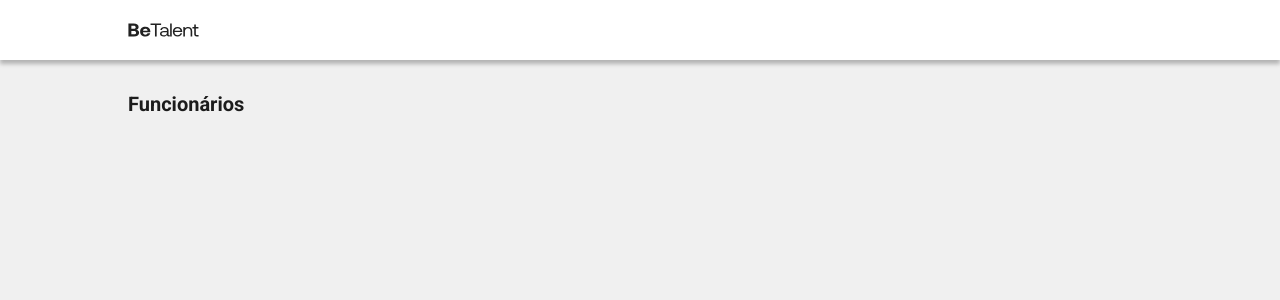
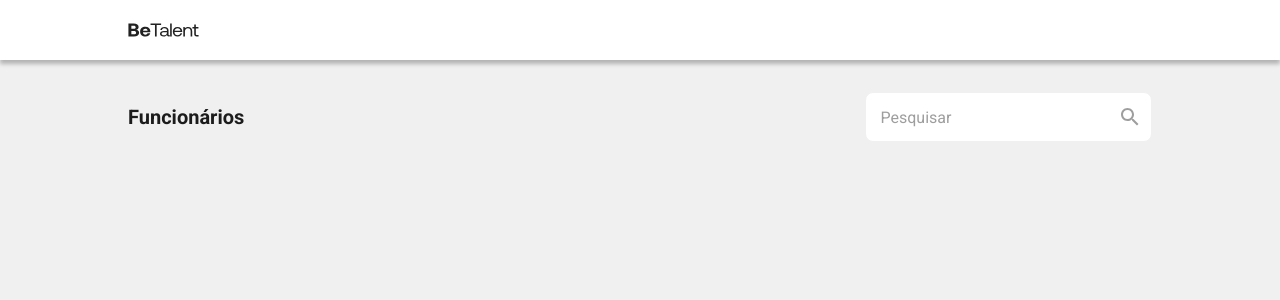
Before and after one commit to AlanOlimpio/teste-pratico-frontend-be, a React (Vite) app: page / in a window 1280 px wide. Shown: the top 300 px of the page. Built offline with nearby package versions, Linux system fonts and the light colour scheme.

Commit message:
feat: cria component SearchForm

```diff
--- a/package.json
+++ b/package.json
@@ -10,9 +10,12 @@
     "preview": "vite preview"
   },
   "dependencies": {
+    "@hookform/resolvers": "^4.1.2",
     "react": "^19.0.0",
     "react-dom": "^19.0.0",
-    "styled-components": "^6.1.15"
+    "react-hook-form": "^7.54.2",
+    "styled-components": "^6.1.15",
+    "zod": "^3.24.2"
   },
   "devDependencies": {
     "@eslint/js": "^9.21.0",
--- /dev/null
+++ b/src/components/MagnifyingGlass/MagnifyingGlass.tsx
@@ -0,0 +1,17 @@
+function MagnifyingGlass() {
+  return (
+    <svg
+      width="18"
+      height="18"
+      viewBox="0 0 18 18"
+      fill="none"
+      xmlns="http://www.w3.org/2000/svg"
+    >
+      <path
+        d="M12.5 11H11.71L11.43 10.73C12.41 9.59 13 8.11 13 6.5C13 2.91 10.09 0 6.5 0C2.91 0 0 2.91 0 6.5C0 10.09 2.91 13 6.5 13C8.11 13 9.59 12.41 10.73 11.43L11 11.71V12.5L16 17.49L17.49 16L12.5 11V11ZM6.5 11C4.01 11 2 8.99 2 6.5C2 4.01 4.01 2 6.5 2C8.99 2 11 4.01 11 6.5C11 8.99 8.99 11 6.5 11Z"
+        fill="#9E9E9E"
+      />
+    </svg>
+  );
+}
+export default MagnifyingGlass;
--- /dev/null
+++ b/src/components/MagnifyingGlass/index.ts
@@ -0,0 +1,2 @@
+import Header from './Header';
+export default Header;
--- /dev/null
+++ b/src/components/SearchForm/SearchForm.tsx
@@ -0,0 +1,37 @@
+import * as z from "zod";
+
+import { SearchFormContainer } from "./SearchFormStyles";
+import { zodResolver } from "@hookform/resolvers/zod";
+import { useForm } from "react-hook-form";
+import MagnifyingGlass from "../MagnifyingGlass/MagnifyingGlass";
+
+const searchFormSchema = z.object({
+  query: z.string(),
+});
+
+type SearchFormInputs = z.infer<typeof searchFormSchema>;
+
+function SearchForm() {
+  const {
+    register,
+    handleSubmit,
+    formState: { isSubmitting },
+  } = useForm<SearchFormInputs>({
+    resolver: zodResolver(searchFormSchema),
+  });
+
+  function handleSearch(data: SearchFormInputs) {
+    console.log(data);
+  }
+
+  return (
+    <SearchFormContainer onSubmit={handleSubmit(handleSearch)}>
+      <input type="text" placeholder="Pesquisar" {...register("query")} />
+      <button type="submit" disabled={isSubmitting}>
+        <MagnifyingGlass />
+      </button>
+    </SearchFormContainer>
+  );
+}
+
+export default SearchForm;
--- /dev/null
+++ b/src/components/SearchForm/SearchFormStyles.ts
@@ -0,0 +1,57 @@
+import styled, { css } from "styled-components";
+import { device } from "../../styles/global";
+
+export const SearchFormContainer = styled.form`
+  ${({ theme }) => css`
+    display: flex;
+    gap: 1rem;
+    position: relative;
+    width: 100%;
+    max-width: 287px;
+    input {
+      flex: 1;
+      border-radius: 8px;
+      border: 1px solid ${theme.color["gray-00"]};
+      background: ${theme.color.white};
+      color: ${theme.color["gray-20"]};
+      padding: calc(${theme.spacing.xs} - 1.5px)
+        calc(${theme.spacing.xxxl} + 8px) calc(${theme.spacing.xs} - 1.5px)
+        calc(${theme.spacing.xs} - 1.5px);
+      width: 100%;
+
+      &::placeholder {
+        color: ${theme.color["gray-20"]};
+      }
+    }
+    button {
+      display: flex;
+      gap: 0.75rem;
+      align-items: center;
+      color: ${theme.color["gray-10"]};
+      padding: calc(${theme.spacing.xs} - 4px);
+      background: transparent;
+      cursor: pointer;
+      position: absolute;
+      right: 0;
+      transition: 0.3s;
+      border-radius: 0px 8px 8px 0px;
+      border: 1px solid transparent;
+      height: 49.8px;
+      &:disabled {
+        opacity: 0.6;
+        cursor: not-allowed;
+      }
+      &:not(:disabled):hover,
+      &:not(:disabled):focus {
+        background: ${theme.color["gray-20"]};
+        border: 1px solid ${theme.color["gray-20"]};
+        svg path {
+          fill: ${theme.color.white};
+        }
+      }
+    }
+    @media ${device.tablet} {
+      max-width: 100%;
+    }
+  `}
+`;
--- /dev/null
+++ b/src/components/SearchForm/index.ts
@@ -0,0 +1,2 @@
+import SearchForm from './SearchForm';
+export default SearchForm;
--- a/src/components/TitlePage/TitlePage.tsx
+++ b/src/components/TitlePage/TitlePage.tsx
@@ -1,3 +1,4 @@
+import SearchForm from "../SearchForm";
 import { TitlePageContainer, TitlePageContent } from "./TitlePageStyles";
 
 function TitlePage() {
@@ -5,6 +6,7 @@ function TitlePage() {
     <TitlePageContainer>
       <TitlePageContent>
         <h1>Funcionários</h1>
+        <SearchForm />
       </TitlePageContent>
     </TitlePageContainer>
   );
--- a/src/styles/global.ts
+++ b/src/styles/global.ts
@@ -10,7 +10,14 @@ ${({ theme }) => css`
 
   :focus {
     outline: 0;
-    box-shadow: 0 0 0 2px ${theme.color["gray-20"]};
+    box-shadow: 0 0px 0px 1px rgba(0, 0, 0, 0.25);
+    transition: 0.3s;
+  }
+
+  input:focus {
+    outline: 0;
+    box-shadow: 0 4px 4px 0px rgba(0, 0, 0, 0.25);
+    transition: 0.3s;
   }
 
   body {
```
Also changed, not shown: 1 other file (tests, documents, lock files or other folders).
